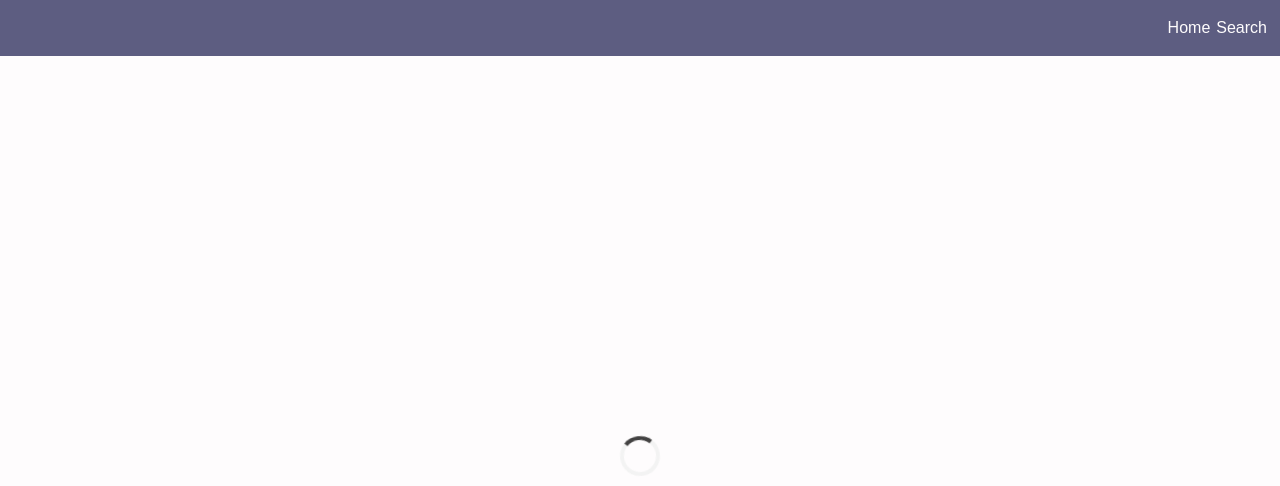
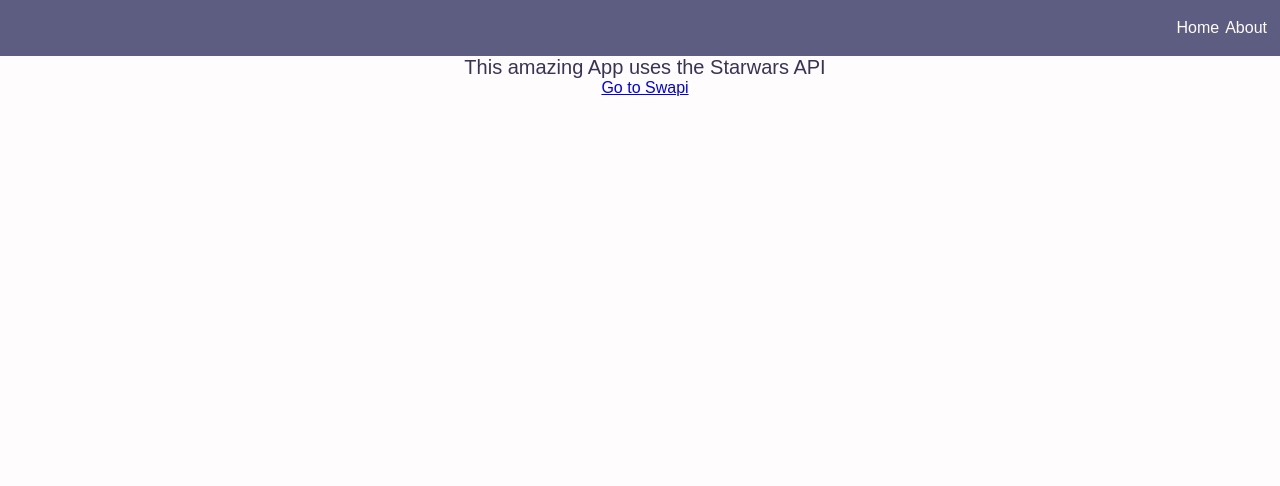
Before and after one commit to malinaline/codechallenge, a React (Create React App) app: page /about in a window 1280 px wide. Shown: the top 486 px of the page. Built offline with nearby package versions, Linux system fonts and the light colour scheme; no server answers; a web font is replaced by a local one.

Commit message:
fix about page

```diff
--- a/src/App.tsx
+++ b/src/App.tsx
@@ -1,3 +1,4 @@
+import About from "./components/About/About";
 import Home from "./pages/home";
 import NoPage from "./pages/nopage";
 import CharactersNoPage from "./CharactersNopage";
@@ -17,10 +18,7 @@ function App() {
         <Route path="/:id" element={<MovieDetailsPage />}></Route>
         <Route path="/characters/" element={<CharactersNoPage />}></Route>
         <Route path="/:id/characters/" element={<CharactersPage />}></Route>
-        <Route
-          path="/Info"
-          element=<p>This App is using the Starwars API </p>
-        ></Route>
+        <Route path="/about" element={<About />}></Route>
         <Route path="/" element={<Home />}></Route>
       </Routes>
     </BrowserRouter>
--- /dev/null
+++ b/src/components/About/About.tsx
@@ -0,0 +1,12 @@
+import { AboutStyled } from "./about.Styled";
+
+const About = () => {
+  return (
+    <AboutStyled>
+      <p>This amazing App uses the Starwars API</p>
+      <a href="https://swapi.dev/">Go to Swapi</a>
+    </AboutStyled>
+  );
+};
+
+export default About;
--- /dev/null
+++ b/src/components/About/about.Styled.ts
@@ -0,0 +1,11 @@
+import styled from "styled-components";
+
+export const AboutStyled = styled.div`
+  text-align: center;
+  padding-left: 10px;
+
+  p {
+    font-size: 20px;
+    text-align: center;
+  }
+`;
--- a/src/components/Navigation/Navigation.tsx
+++ b/src/components/Navigation/Navigation.tsx
@@ -37,7 +37,7 @@ function Navigation() {
             <NavLink to="/">Home</NavLink>
           </NavItem>
           <NavItem>
-            <NavLink to="/search">Search</NavLink>
+            <NavLink to="/about">About</NavLink>
           </NavItem>
         </NavList>
       </WrapperDesktop>
@@ -50,7 +50,7 @@ function Navigation() {
               </NavLink>
             </NavItem>
             <NavItem>
-              <NavLink to="/info" onClick={closeMobileMenu}>
+              <NavLink to="/about" onClick={closeMobileMenu}>
                 About
               </NavLink>
             </NavItem>
```
